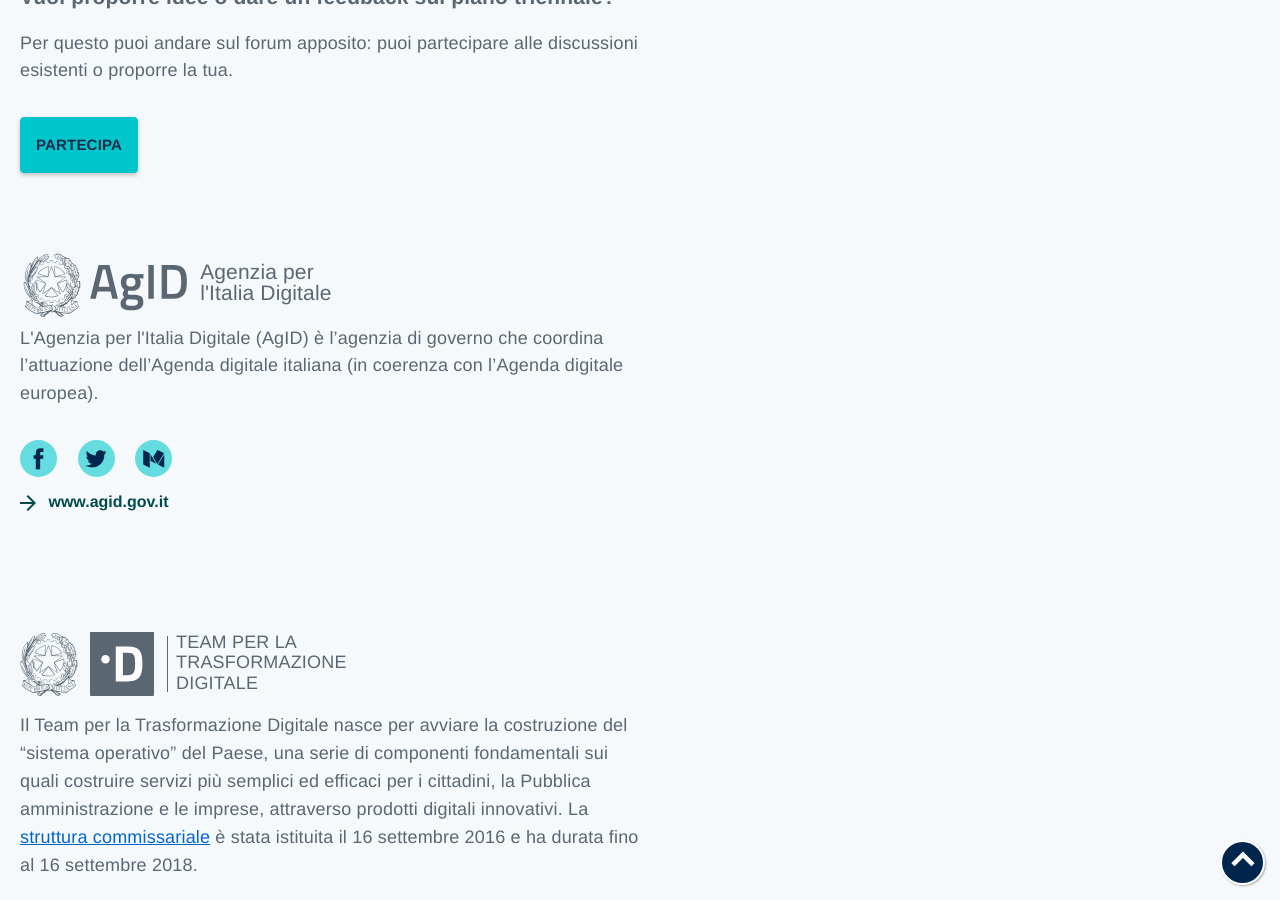
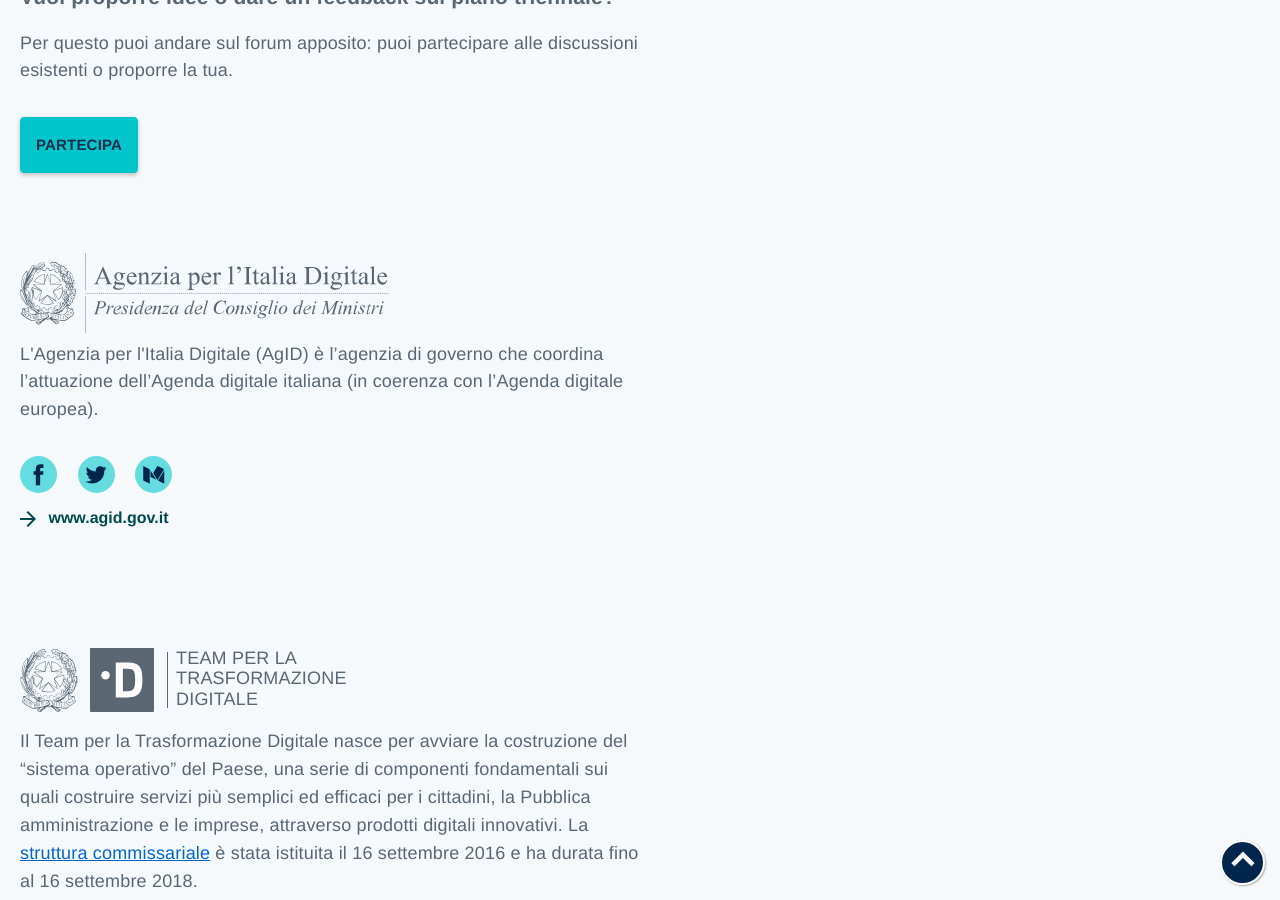
Before and after one commit to italia/pianotriennale-ict.italia.it, a Jekyll site: the page built from _pages/it/contatti.md, in a window 1280 px wide and 900 px high, scrolled down 499 px. Built offline with Jekyll 4.4.1, drawn with Linux system fonts in a browser that asks for light colours; some web fonts are replaced.

Commit message:
Footer layout fixes + logo update

```diff
--- a/_config.yml
+++ b/_config.yml
@@ -42,7 +42,7 @@
 owner_link: http://www.agid.gov.it
 logo: /assets/images/logo-it.svg
 owner_logo: /assets/images/agid-logo-bb.svg
-owner_logo_alt: /assets/images/logo-agid-alt.svg
+owner_logo_alt: /assets/images/agid-logo-alt-bb.svg
 partner_short: Team Digitale
 partner_full: Team per la Trasformazione Digitale
 partner_link: https://teamdigitale.governo.it
--- a/_includes/footer--simple.html
+++ b/_includes/footer--simple.html
@@ -1,21 +1,20 @@
 <footer class="Footer">
 
   <div class="Grid Grid--withGutter u-padding-top-xl u-flex">
-    <div class="Owner Grid-cell u-md-size1of2 u-lg-size1of4 u-padding-r-bottom">
+    <div class="Owner Grid-cell u-sm-size1of2 u-md-size1of4 u-lg-size1of4 u-padding-r-bottom">
       <div class="Grid">
         <div class="u-inlineBlock">
           <a href="{{ site.gov_link }}" title="{{ site.gov_full | escape }}">
           <img class="Footer-logo u-alignMiddle" src="{{ site.gov_logo | relative_url }}"
           alt="" style="height: 4em; max-width: 100%"></a>
         </div>
-
-        <p class="Grid-cell u-size9of12 Footer-siteName u-padding-top-xxs u-text-r-m">
+        <p class="Grid-cell u-size8of12 Footer-siteName u-padding-top-xxs u-text-r-m">
           <a href="{{ site.gov_link }}" title="{{ site.gov_full | escape }}" class="u-color-white u-textClean">{{ site.gov_full | escape }}</a>
         </p>
       </div>
     </div>
 
-    <div class="Owner Grid-cell u-md-size1of2 u-lg-size1of5 u-padding-r-bottom">
+    <div class="Owner Grid-cell u-sm-size1of2 u-md-size1of5 u-lg-size1of5 u-padding-r-bottom">
       <div class="Grid">
         <p class="Grid-cell Footer-siteName u-padding-top-xxs u-text-r-m">
           <a href="{{ site.dfp_link }}" title="{{ site.dfp_full | escape }}" class="u-color-white u-textClean">{{ site.dfp_full | escape }}</a>
@@ -23,7 +22,7 @@
       </div>
     </div>
 
-    <div class="Owner Grid-cell u-md-size1of2 u-lg-size1of4 u-padding-r-bottom">
+    <div class="Owner Grid-cell u-sm-size1of2 u-md-size1of4 u-lg-size1of4 u-padding-r-bottom">
       <div class="Grid">
         <div class="u-inlineBlock">
           <a href="{{ site.owner_link }}" title="{{ site.owner_full | escape }}">
@@ -33,7 +32,7 @@
       </div>
     </div>
 
-    <div class="Partner Grid-cell u-md-size1of2 u-lg-size1of4 u-padding-r-bottom td-footer u-margin-left-s">
+    <div class="Partner Grid-cell u-sm-size1of2 u-md-size1of4 u-lg-size1of4 u-padding-r-bottom td-footer">
       <div class="Grid">
         <div class="u-inlineBlock">
             <a href="{{ site.partner_link }}" title="{{ site.owner_full | escape }}"><img class="u-padding-right-xxs" src="{{ site.partner_logo | relative_url }}" alt=""
--- a/_layouts/contatti.html
+++ b/_layouts/contatti.html
@@ -37,10 +37,7 @@
       <div class="u-margin-bottom-xxl">
          <div class="u-margin-top-xxl u-margin-bottom-xs u-inlineBlock">
            <a class="u-linkClean" href="{{ site.owner_link }}" title="{{ site.owner_full | escape }}">
-             <img class="u-alignTop" src="{{ site.owner_logo_alt | relative_url }}" alt="" style="height: 4em; max-width: 100%">
-             <span href="{{ site.owner_link }}" title="{{ site.owner_full | escape }}" class="u-padding-top-xs u-margin-left-xs u-inlineBlock u-color-grey-50 u-textClean u-text-r-m u-lineHeight-s">
-               Agenzia per<br/>l'Italia Digitale
-             </span>
+             <img class="u-alignTop" src="{{ site.owner_logo_alt | relative_url }}" alt="" style="height: 5em; max-width: 100%">
            </a>
          </div>
          <div class="Prose">
```
Also changed, not shown: assets/images/agid-logo-alt-bb.svg (added), assets/images/agid-logo-bb.svg.
